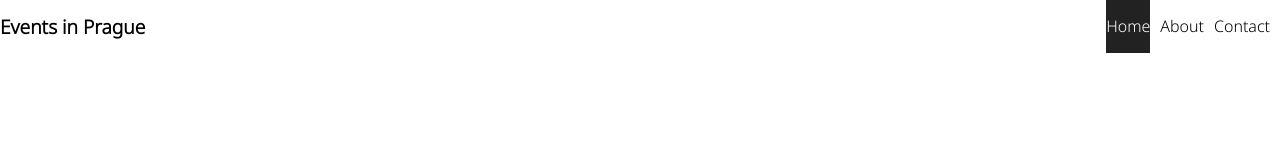
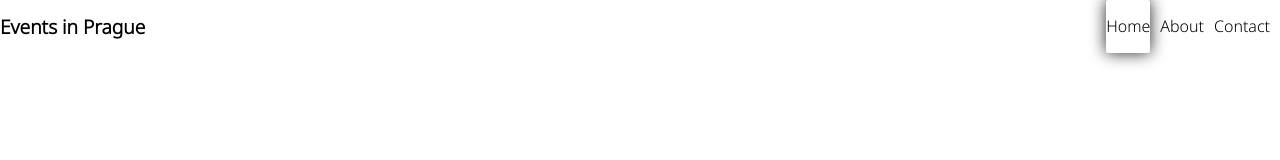
Before and after one commit to dnitra/Events_registration_page, a website: page src/index.html in a window 1280 px wide. In both pictures the pointer is over the link "Home". Drawn offline with nearby package versions, Linux system fonts and the light colour scheme; files that its build step writes are made by us from their sources.

Commit message:
minor fix

```diff
--- a/src/css/style.scss
+++ b/src/css/style.scss
@@ -132,8 +132,9 @@ form {
     }
 
     &:hover {
-      background-color: #222;
-      color: white;
+      box-shadow: 0 0 1em #222;
+      border-radius: 2px;
+
     }
   }
 }
--- a/src/js/script.js
+++ b/src/js/script.js
@@ -24,69 +24,6 @@ const loadEvents = async () => {
 
 loadEvents();
 
-<<<<<<< HEAD
-=======
-
-
-
-// const dataArray = [
-//   {
-//     id: 1,
-//     name: "PRAGUE CARNIVAL (MASOPUST) - FESTIVAL & PARADE",
-//     date: "2022-02-26",
-//     description:
-//       "Prague Carnival (Masopust) traces its roots back to medieval times, and is a celebration of human joy and gregariousness. Set hours for the various events are not generally adhered to, everything is far too free spirited for that! Just spend time in the Lesser Town and if you see colourfully dressed people and hear loud music, you know the carnival has arrived. The Masks Parade is the most celebrated element of Prague Carnival. It starts at U \u010cern\u00e9ho vola pub at Loretanske namesti near Prague Castle, winds down through the Lesser Town, and should arrive at Kampa Island around 3-4pm, where a party is held with live music and festival food and drinks on sale.",
-//     image_url:
-//       "http://www.progetto.cz/wp-content/uploads/2015/10/33-Masopust.jpg",
-//   },
-//   {
-//     id: 2,
-//     name: "ICE RINK BY CHARLES BRIDGE",
-//     date: "2022-02-15",
-//     description:
-//       "Open-air ice rink right next to Charles Bridge. Skate rental and heated bar with food and drinks available",
-//     image_url:
-//       "https://www.praguest.com/images/sampledata/sports/iceskating/ovocnytrh/estate-theatre.jpg",
-//   },
-//   {
-//     id: 3,
-//     name: "ST MATHEW'S FAIR",
-//     date: "2022-03-20",
-//     description:
-//       "The oldest reference to the St. Mathew's fair dates from the 16th century. It is one of the most popular fairs in the Czech Republic, with 120 rides and attractions to enjoy, from swing carousels to bumper cars and shooting galleries.",
-//     image_url:
-//       "https://www.welcometoprague.eu/storage/upload/images/Entertainmet/Fair_large.jpg",
-//   },
-//   {
-//     id: 4,
-//     name: "FOOTBALL WORLD CUP 2022: WHERE TO WATCH IN PRAGUE",
-//     date: "2022-11-22",
-//     description:
-//       "The 2022 World Cup may be held in Qatar, but Prague is a good city to watch the live television coverage in. Prague draws visitors from around the world, and many combine a city break with watching their nation's fortunes on the big screen. Watch all the action at one of the city's lively sports bars. Even better, the top matches are shown on huge outdoor screens at the Old Town Square and Wenceslas Square.",
-//     image_url:
-//       "https://img.olympicchannel.com/images/image/private/t_16-9_3200/primary/bn14hjq39c3kq46yybox",
-//   },
-//   {
-//     id: 5,
-//     name: "PRAGUE GAMES - FLOORBALL TOURNAMENT",
-//     date: "2022-07-14",
-//     description:
-//       "Prague Games is an international tournament for young players of the fast-growing sport of floorball.",
-//     image_url:
-//       "https://media.istockphoto.com/photos/floorball-player-with-stick-and-ball-picture-id917598096?k=20&m=917598096&s=170667a&w=0&h=OY3KLOsBl45BXIDcWI29l2I4qGNh4HWLNqGJUKyHbAI=",
-//   },
-//   {
-//     id: 6,
-//     name: "PRAGUE MARATHON",
-//     date: "2022-05-08",
-//     description:
-//       "The Prague Marathon enjoys one of the most beautiful courses in the world. The race winds through the historic city centre, over bridges and along the Vltava River. The race is on Sunday, but the build up starts on Saturday with a weekend of activities, including relay and corporate team marathons.",
-//     image_url:
-//       "http://www.progetto.cz/wp-content/uploads/2018/03/20-prague-half-marathon-2.jpg",
-//   },
-// ];
-
->>>>>>> main
 // preparing data, need to fill from the form -----------------------------------------------------------------------------------------------------
 
 let mybtn = document.querySelector("#submit");
```
